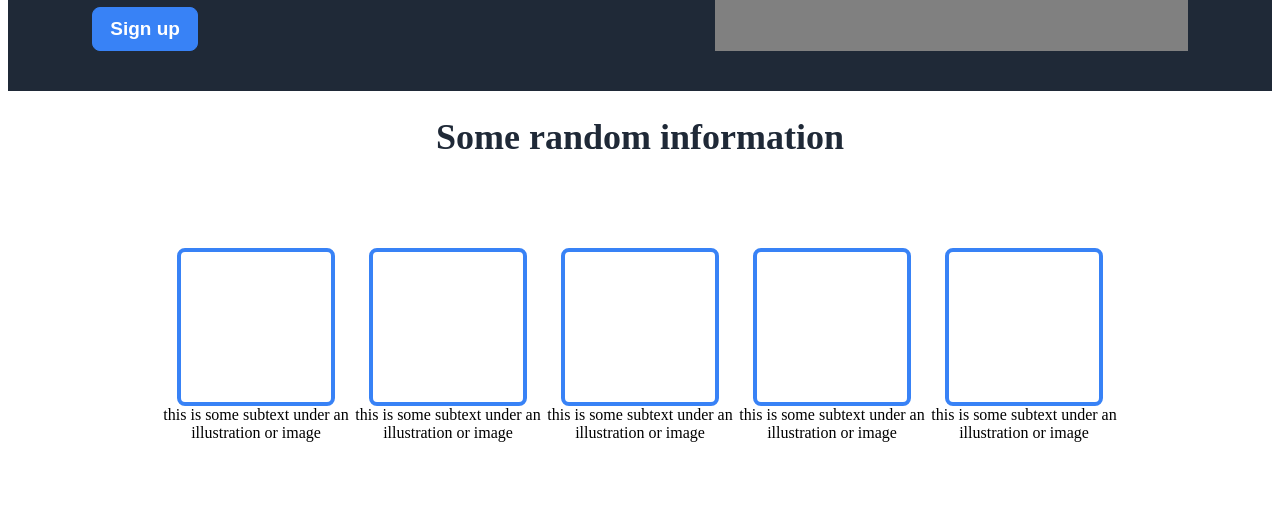
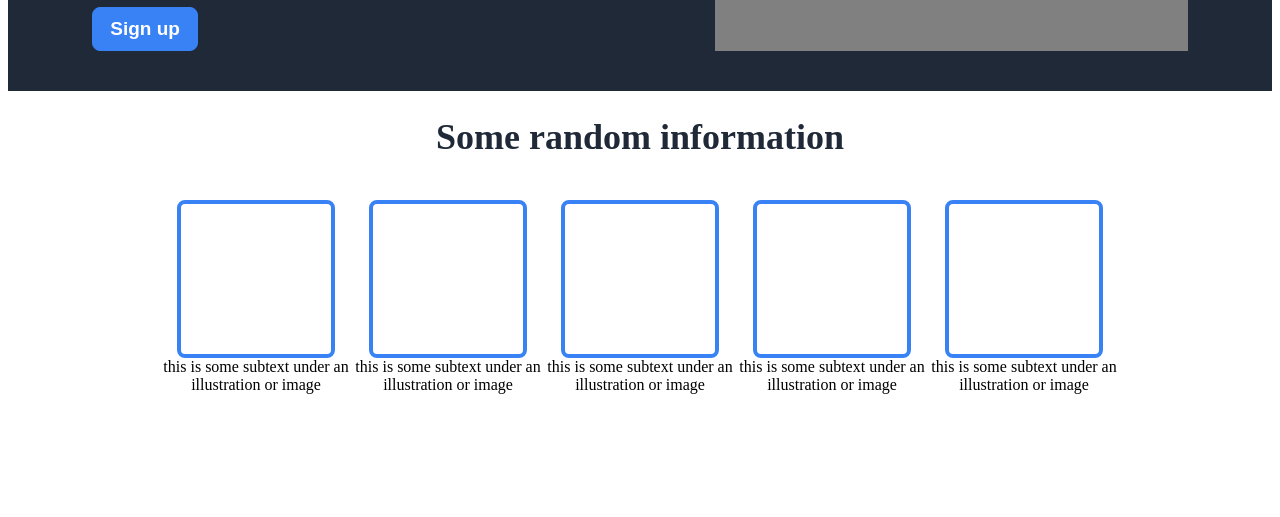
Before and after one commit to klytne/landing-page, a plain HTML site: page index.html in a window 1280 px wide. Shown: the part 283-800 px from the top of the page. Drawn offline with Linux system fonts and the light colour scheme.

Commit message:
Add specific padding for container class

```diff
--- a/index.css
+++ b/index.css
@@ -121,7 +121,7 @@ a {
 .container {
     display: flex;
     justify-content: center;
-    padding: 5rem;
+    padding: 2rem 8rem 8rem 8rem;
 }
 
 .sqt {
```
